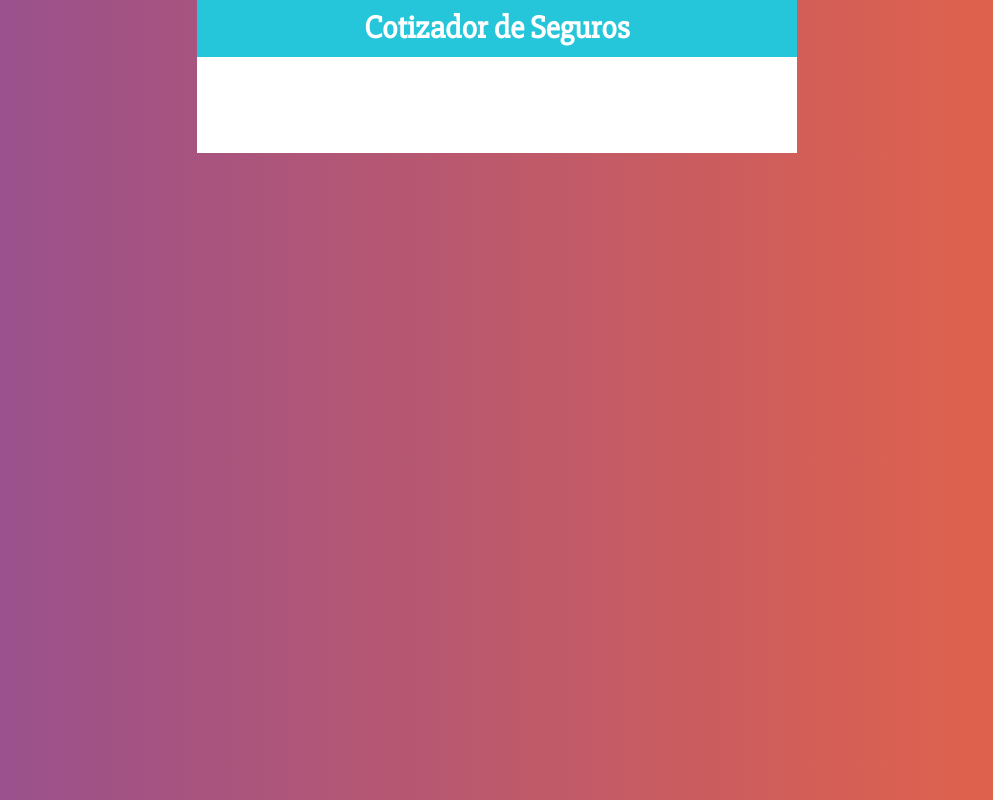
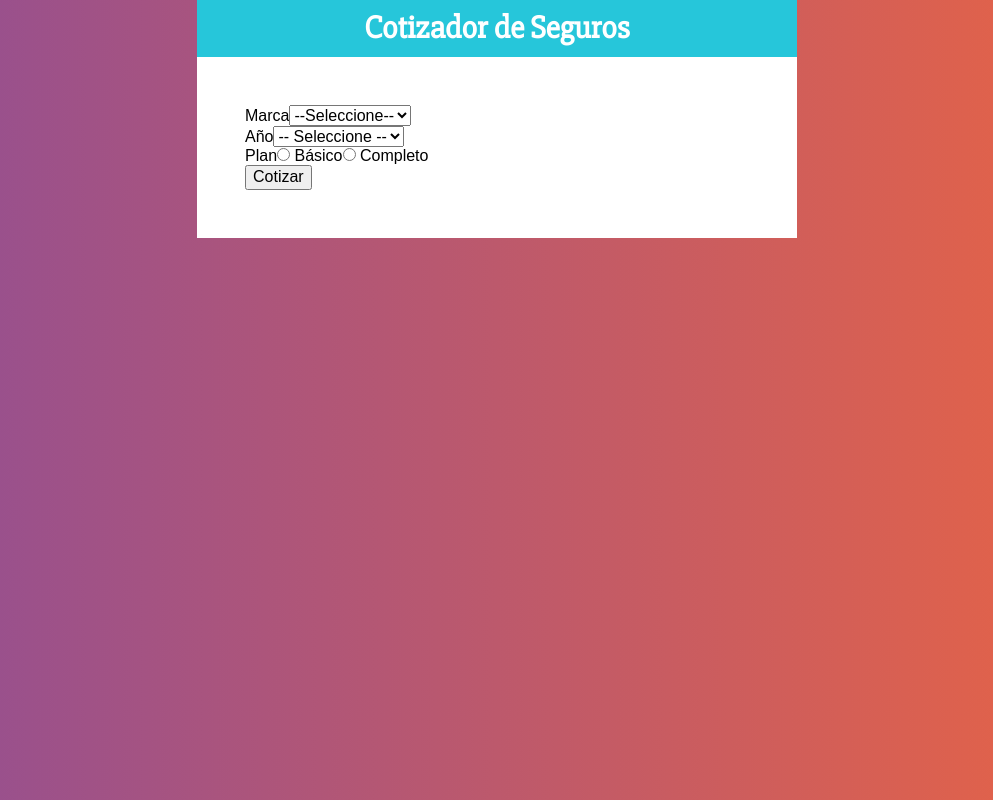
Before and after one commit to JoseIgnacioTapia/cotizador-seguros, a React (Create React App) app: page / in a window 1280 px wide. Shown: the whole page, without its empty margins (143-1136 px from the left). Built offline with nearby package versions, Linux system fonts and the light colour scheme.

Commit message:
Making the Formulario Component

```diff
--- a/src/App.js
+++ b/src/App.js
@@ -1,4 +1,5 @@
 import Header from "./components/Header";
+import Formulario from "./components/Formulario";
 
 import styled from '@emotion/styled';
 
@@ -19,7 +20,7 @@ function App() {
       />
 
       <ContenedorFormulario>
-
+        <Formulario />
       </ContenedorFormulario>
     </Contenedor>
   );
--- /dev/null
+++ b/src/components/Formulario.js
@@ -0,0 +1,53 @@
+import React from 'react';
+
+const Formulario = () => {
+  return (
+    <form>
+      <div>
+        <label>Marca</label>
+        <select>
+          <option value="">--Seleccione--</option>
+          <option value="americano">Americano</option>
+          <option value="europeo">Europeo</option>
+          <option value="asiatico">Asiatico</option>
+        </select>
+      </div>
+
+      <div>
+        <label>Año</label>
+        <select>
+          <option value="">-- Seleccione --</option>
+          <option value="2021">2021</option>
+          <option value="2020">2020</option>
+          <option value="2019">2019</option>
+          <option value="2018">2018</option>
+          <option value="2017">2017</option>
+          <option value="2016">2016</option>
+          <option value="2015">2015</option>
+          <option value="2014">2014</option>
+          <option value="2013">2013</option>
+          <option value="2012">2012</option>
+        </select>
+      </div>
+
+      <div>
+        <label>Plan</label>
+        <input
+          type="radio"
+          name="plan"
+          value="basico"
+        /> Básico
+
+        <input
+          type="radio"
+          name="plan"
+          value="completo"
+        /> Completo
+      </div>
+
+      <button type="button">Cotizar</button>
+    </form>
+   );
+}
+
+export default Formulario;
```
